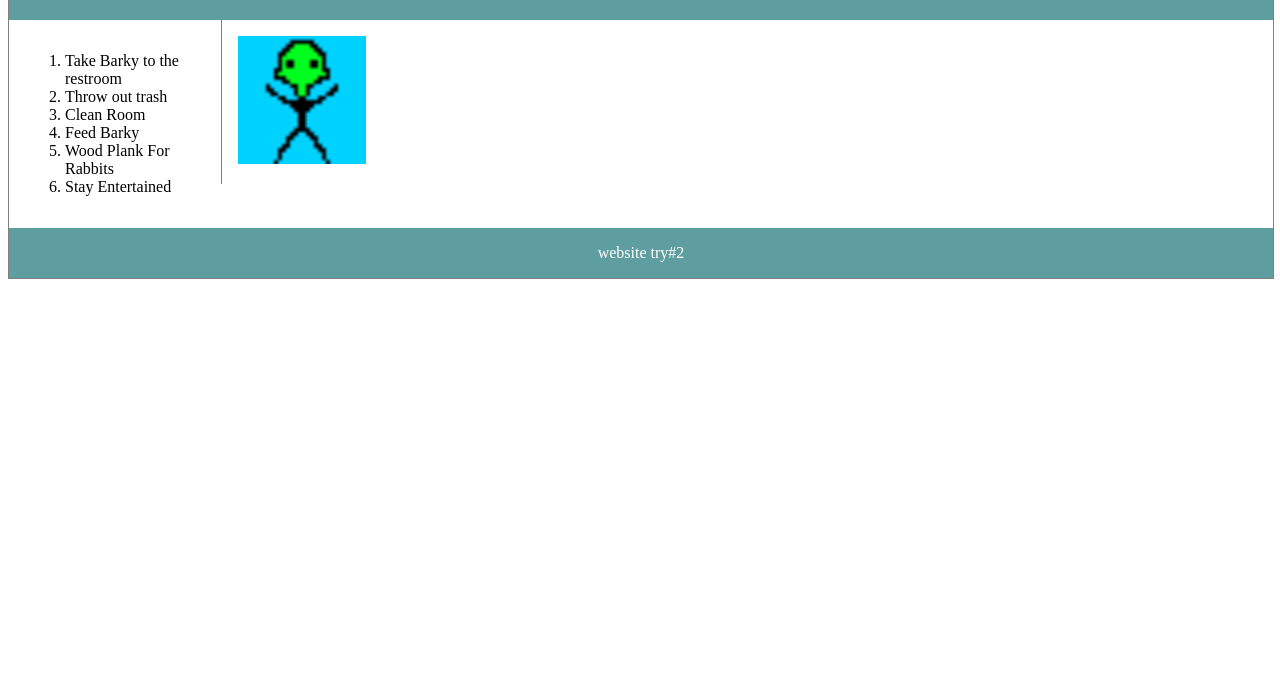
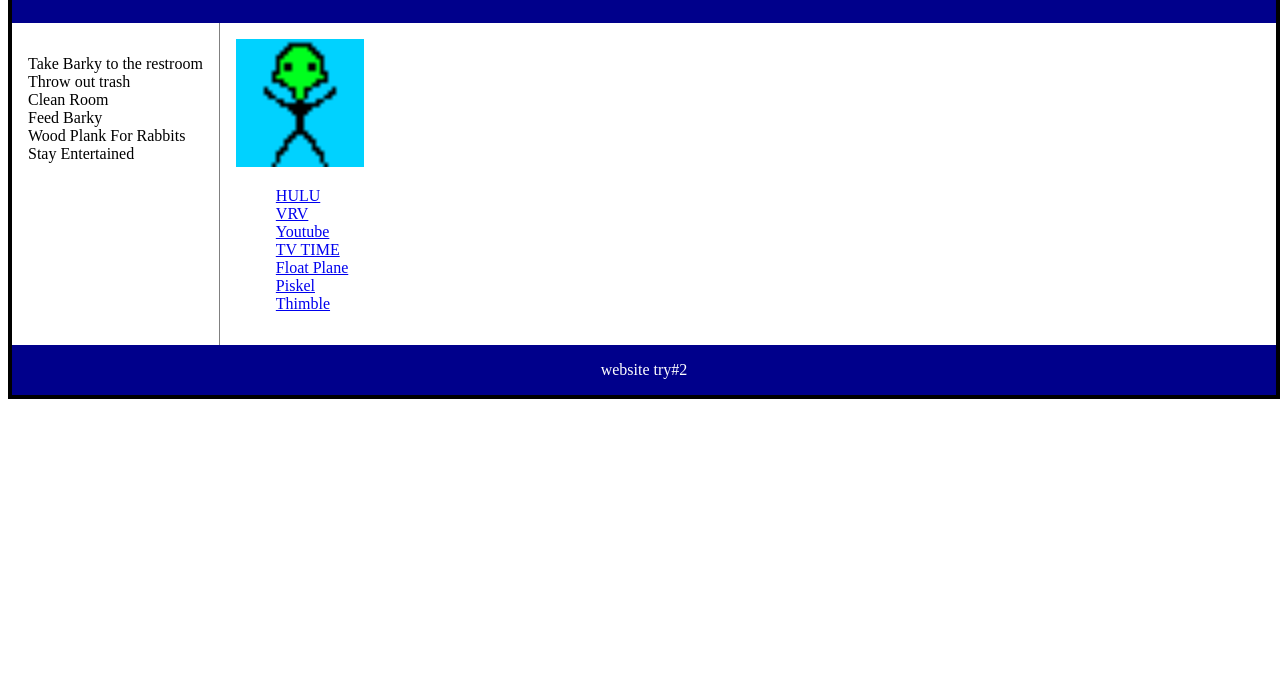
Before and after one commit to mario2234456/Mario, a plain HTML site: page index.html in a window 1280 px wide. Shown: the part 101-800 px from the top of the page. Drawn offline with Linux system fonts and the light colour scheme.

Commit message:
Update index.html

```diff
--- a/index.html
+++ b/index.html
@@ -1,23 +1,23 @@
- <!DOCTYPE html>
+<!DOCTYPE html>
 <html>
   <head>
     <style>
       div.container {
         width: 100%;
-        border: 1px solid gray;
+        border: 4px solid black;
       }
 
       header, footer {
         padding: 1em;
         color: white;
-        background-color:cadetblue;
+        background-color:darkblue;
         clear: left;
         text-align: center;
       }
 
       nav {
         float: left;
-        max-width: 180px;
+        max-width: 190px;
         margin: 0;
         padding: 1em;
       }
@@ -48,18 +48,33 @@
       </header>
 
       <nav>
-        <ol>
+        <ul>
           <li>Take Barky to the restroom</li>
           <li>Throw out trash</li>
           <li>Clean Room</li>
           <li>Feed Barky </li>
           <li>Wood Plank For Rabbits</li>
           <li>Stay  Entertained  </li>
-        </ol>
+        </ul>
       </nav>
 
       <article>
         <img src="da.gif"alt="da" style="width:128px;height 128px;">
+        <ol>
+          <a href="https://www.hulu.com/">HULU</a>
+          <br/>
+          <a href="https://vrv.co/">VRV</a>
+          <br/>
+          <a href="https://www.youtube.com/">Youtube</a>
+          <br/>
+          <a href="https://www.tvtime.com/en/upcoming"> TV TIME</a>
+          <br/>
+          <a href="https://linustechtips.com/main/forum/91-the-floatplane-club/">Float Plane</a>
+          <br/>
+          <a href="http://www.piskelapp.com/user/6578550850191360#">Piskel</a>
+          <br/>
+          <a href="https://thimble.mozilla.org/en-US/projects/">Thimble</a>
+        </ol>
       </article>
 
       <footer>website try#2</footer>
```
